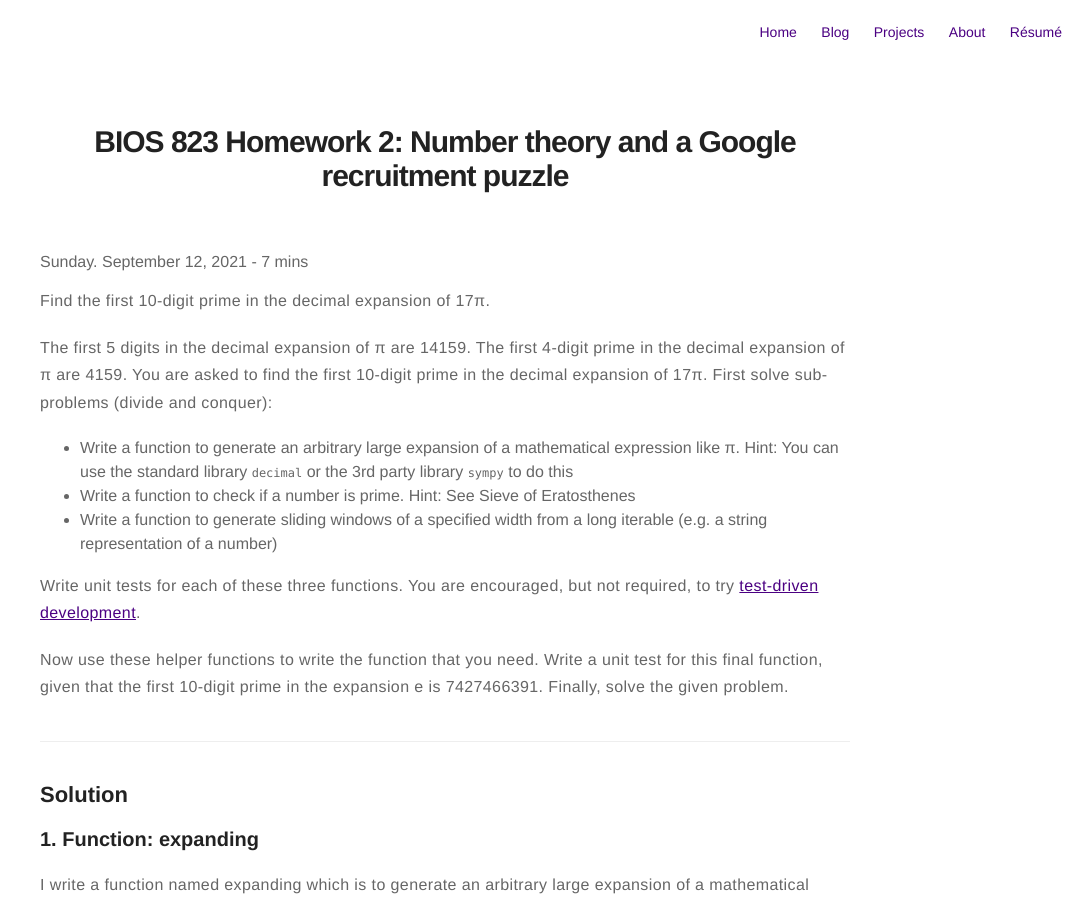
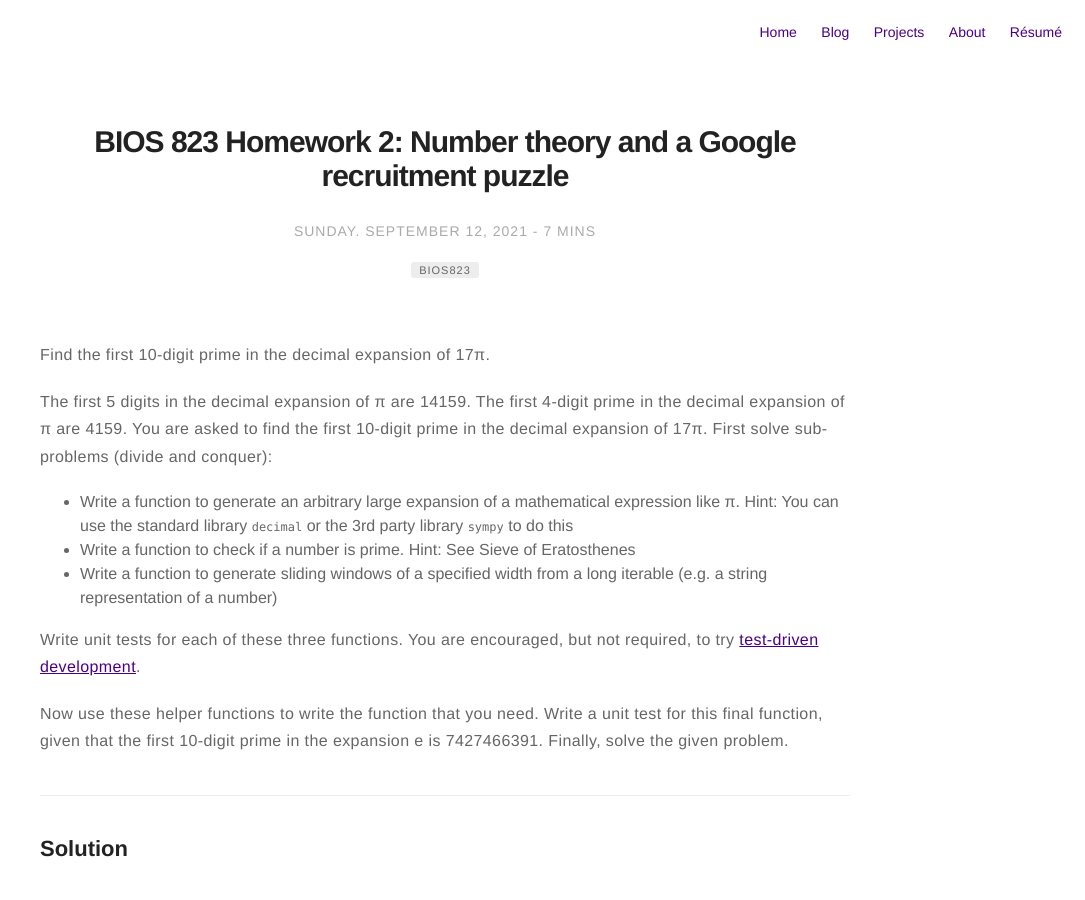
Before and after one commit to Caihanwang/Caihanwang.github.io, a Jekyll site: the page built from _posts/2021-09-12-BIOS823-HW2.markdown, in a window 1280 px wide and 900 px high. Shown: the whole window, without its empty margins (195-1280 px from the left). Built offline with Jekyll 4.4.1, drawn with Linux system fonts in a browser that asks for light colours; comment, search, counter and statistics services are not loaded.

Commit message:
Update 2021-09-12-BIOS823-HW2.markdown

```diff
--- a/_posts/2021-09-12-BIOS823-HW2.markdown
+++ b/_posts/2021-09-12-BIOS823-HW2.markdown
@@ -4,7 +4,7 @@ layout: post
 date: 2021-09-12 22:48
 # image: /assets/images/markdown.jpg
 headerImage: false
-# tag:
+tag: BIOS823
 # - markdown
 # - components
 # - extra
```
